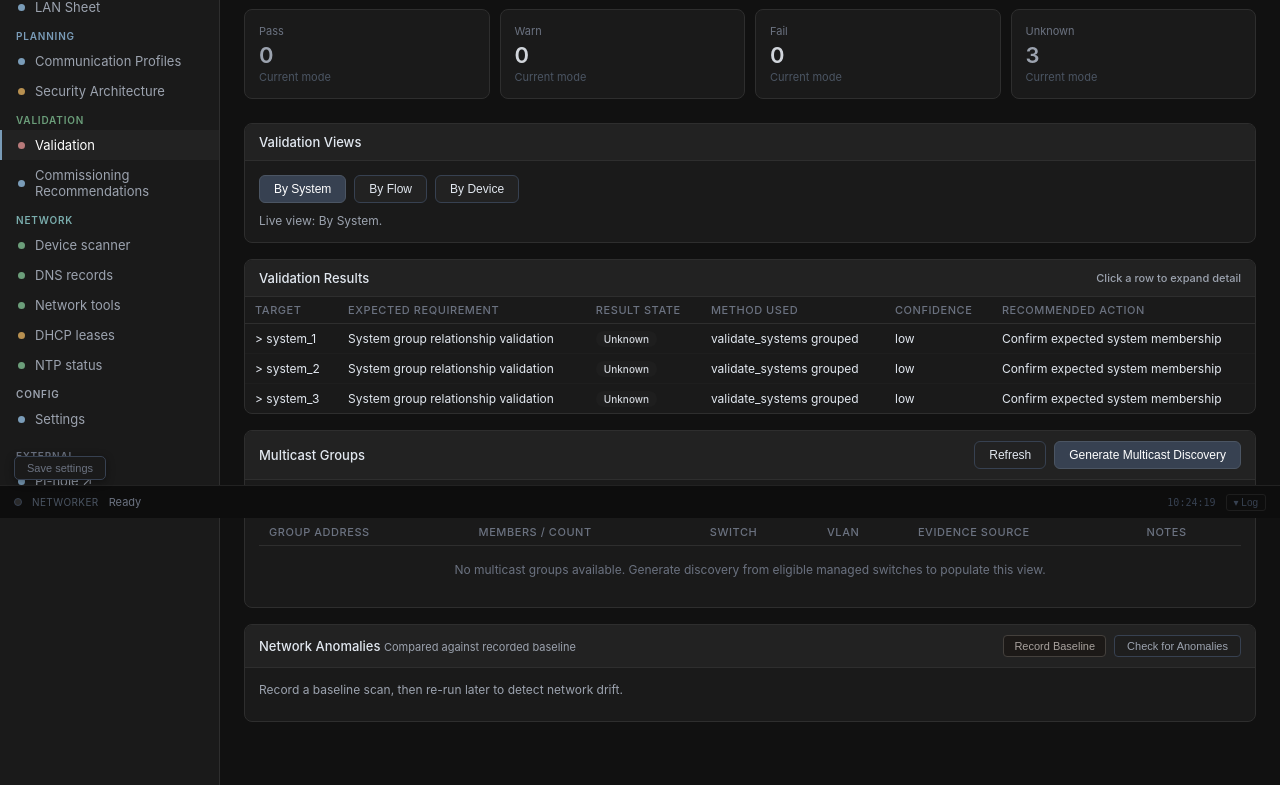
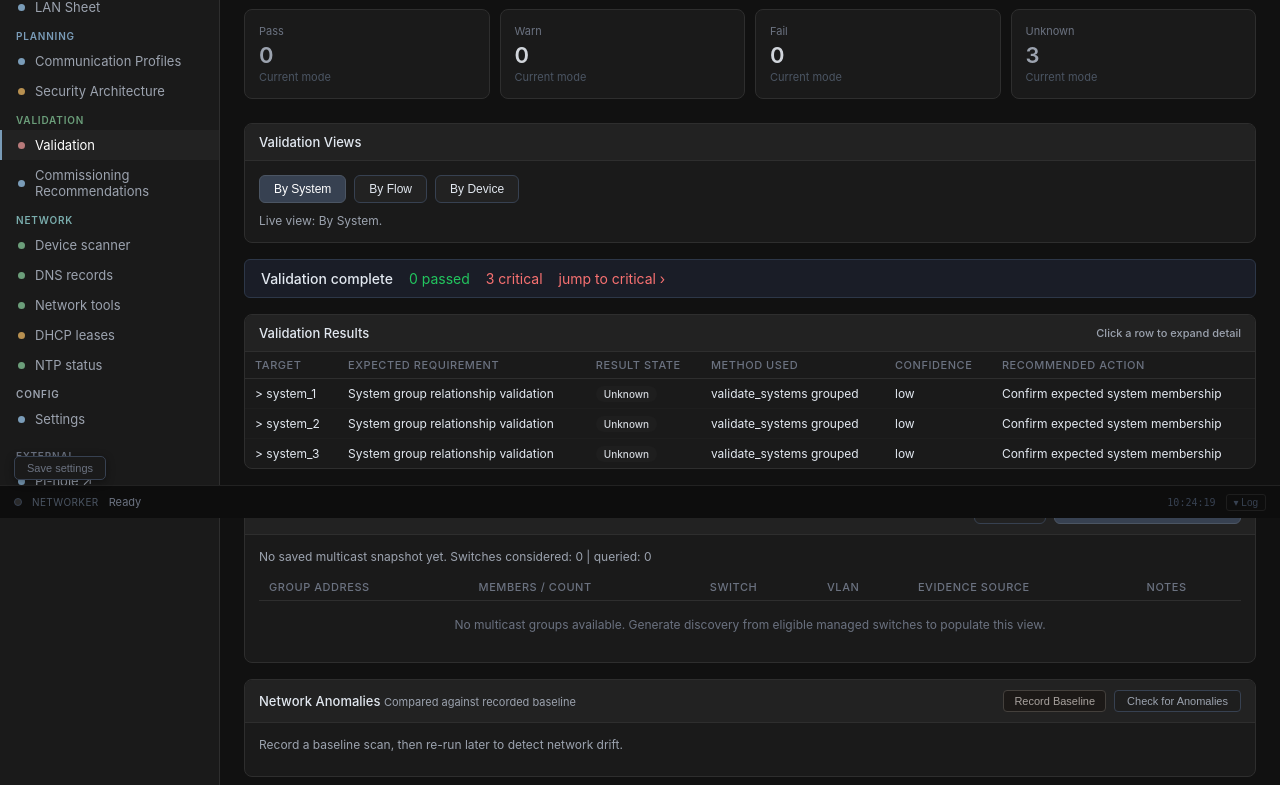
Before and after one commit to chriswarren85/NetPi, a Flask app: page /tools/validation in a window 1280 px wide. Shown: the part 282-1067 px from the top of the page. Run offline with Flask 3, Linux system fonts and the light colour scheme; data that the repository does not hold is empty; some libraries are stand-ins or nearby versions.

Commit message:
W23.2: Add severity-tiered validation output with summary bar
Adds additive severity/worst_severity fields to validation check results
in checks/validation.py (AV-critical ports and ping failures are
critical; other port/service failures are warning; passing checks
are info). Validation page now shows per-device severity badges
(🔴/🟡/🟢) alongside the existing status badge, a page-level summary
bar with pass/warning/critical counts + jump-to-critical link, and
per-check severity rows in the expanded detail panel.

Co-Authored-By: Claude Sonnet 4.6 <noreply@anthropic.com>

```diff
--- a/checks/validation.py
+++ b/checks/validation.py
@@ -71,6 +71,32 @@ CHECK_EXPANDERS = {
     "artnet": ["port:6454"],
     "sacn": ["port:5568"],
 }
+
+AV_CRITICAL_PORTS = {1710, 41794, 41795, 443, 80, 23, 50002, 2202, 22}
+
+
+def _classify_check_severity(check_name, status):
+    """Classify a validation check result by AV triage severity."""
+    if status == "pass":
+        return "info"
+    check = str(check_name or "").lower().strip()
+    if check == "ping":
+        return "critical"
+    port_num = None
+    for prefix in ("port:", "port_", "port ", "tcp:", "tcp_"):
+        if check.startswith(prefix):
+            try:
+                port_num = int(check[len(prefix):].split()[0])
+            except (ValueError, IndexError):
+                pass
+            break
+    if port_num is not None:
+        return "critical" if port_num in AV_CRITICAL_PORTS else "warning"
+    if check in ("http", "https", "http_title", "ssl"):
+        return "warning"
+    if "latency" in check:
+        return "warning"
+    return "info"
 
 
 def normalize_device_type(device_type):
@@ -989,6 +1015,17 @@ def run_validation(device):
                     }
                 ))
 
+    for _cr in results:
+        if "severity" not in _cr:
+            _cr["severity"] = _classify_check_severity(_cr.get("check"), _cr.get("status"))
+
+    _sev_rank = {"critical": 0, "warning": 1, "info": 2}
+    _worst = "info"
+    for _cr in results:
+        _s = _cr.get("severity") or "info"
+        if _sev_rank.get(_s, 2) < _sev_rank.get(_worst, 2):
+            _worst = _s
+
     service_map = {}
     http_details = {}
     ssh_banner = ""
@@ -1033,6 +1070,7 @@ def run_validation(device):
         ),
         "results": results,
         "overall": summarize_results(results),
+        "worst_severity": _worst,
     }
 
 
--- a/templates/validation.html
+++ b/templates/validation.html
@@ -53,6 +53,8 @@
     <div id="validation-view-note" style="margin-top:10px;font-size:12px;color:#9ca3af">Live view: By System.</div>
   </div>
 </div>
+
+<div id="validation-summary-bar" style="display:none;margin-bottom:16px"></div>
 
 <div class="panel">
   <div class="panel-header">
@@ -168,6 +170,70 @@ function statusBadge(status){
   return '<span class="badge badge-blue">Unknown</span>';
 }
 
+function severityBadge(worst){
+  const cfg = {
+    critical: { label: '🔴 Critical', color: '#f87171' },
+    warning:  { label: '\uD83D\DFE1 Warning',  color: '#f59e0b' },
+    info:     { label: '\uD83D\DFE2 Pass',     color: '#22c55e' },
+  };
+  const c = cfg[worst] || cfg.info;
+  return '<span style="color:' + c.color + ';font-size:0.8rem;white-space:nowrap">' + c.label + '</span>';
+}
+
+function buildCheckRows(results){
+  return (results || []).map(function(r){
+    const sev = r.severity || 'info';
+    const sevColor = sev === 'critical' ? '#f87171' : sev === 'warning' ? '#f59e0b' : '#94a3b8';
+    const stColor = r.status === 'pass' ? '#22c55e' : r.status === 'fail' ? '#f87171' : '#f59e0b';
+    return '<div style="display:flex;gap:8px;font-size:0.8rem;margin:2px 0;flex-wrap:wrap">'
+      + '<span style="color:' + sevColor + ';min-width:64px">' + escapeHtml(sev) + '</span>'
+      + '<span style="color:#94a3b8;min-width:80px">' + escapeHtml(r.check || '') + '</span>'
+      + '<span style="color:' + stColor + ';min-width:40px">' + escapeHtml(r.status || '') + '</span>'
+      + '<span style="color:#64748b">' + escapeHtml(r.detail || '') + '</span>'
+      + '</div>';
+  }).join('');
+}
+
+function buildValidationSummaryBar(results){
+  let critical = 0, warning = 0, pass = 0;
+  (results || []).forEach(function(r){
+    const w = r.worst_severity || 'info';
+    if(w === 'critical') critical++;
+    else if(w === 'warning') warning++;
+    else pass++;
+  });
+  const total = (results || []).length;
+  if(!total) return '';
+  const criticalLink = critical > 0
+    ? ' <a href="#" onclick="scrollToFirstCritical();return false"'
+      + ' style="color:#f87171;text-decoration:none">jump to critical ›</a>'
+    : '';
+  return '<div style="padding:10px 16px;border-radius:6px;font-size:0.875rem;'
+    + 'background:#1a1d27;border:1px solid #2d3748;'
+    + 'display:flex;align-items:center;gap:16px;flex-wrap:wrap">'
+    + '<span style="color:#e2e8f0;font-weight:500">Validation complete</span>'
+    + '<span style="color:#22c55e">' + pass + ' passed</span>'
+    + (warning > 0 ? '<span style="color:#f59e0b">' + warning + ' warning' + (warning !== 1 ? 's' : '') + '</span>' : '')
+    + (critical > 0 ? '<span style="color:#f87171">' + critical + ' critical</span>' : '')
+    + criticalLink
+    + '</div>';
+}
+
+function scrollToFirstCritical(){
+  const el = document.querySelector('[data-worst-severity="critical"]');
+  if(el) el.scrollIntoView({ behavior: 'smooth', block: 'start' });
+}
+
+function updateValidationSummaryBar(dataset){
+  const bar = document.getElementById('validation-summary-bar');
+  if(!bar) return;
+  const deviceResults = (dataset && dataset.validateAll && dataset.validateAll.results) || [];
+  if(!deviceResults.length){ bar.style.display = 'none'; return; }
+  const html = buildValidationSummaryBar(deviceResults);
+  bar.innerHTML = html;
+  bar.style.display = html ? 'block' : 'none';
+}
+
 function modePayload(mode){
   if(mode !== 'Restricted') return {};
   const vlans = (validationSettings && Array.isArray(validationSettings.vlans)) ? validationSettings.vlans : [];
@@ -222,6 +288,8 @@ function buildByDeviceRows(dataset){
         derived_from: 'POST /tools/api/validate_all',
         scope: item.ip || '',
         notes: checks ? (checks + ' check(s) evaluated.') : 'No checks returned for this device.',
+        worst_severity: item.worst_severity || 'info',
+        _rawDeviceResult: item,
       });
     });
     return rows;
@@ -445,6 +513,7 @@ function renderValidationRows(){
   const dataset = modeData[activeValidationMode] || {};
   const rows = getRowsForActiveView(dataset);
   updateModeCards(rows);
+  updateValidationSummaryBar(dataset);
 
   tbody.innerHTML = '';
   if(!rows.length){
@@ -455,11 +524,13 @@ function renderValidationRows(){
   rows.forEach((row, index) => {
     const tr = document.createElement('tr');
     tr.style.cursor = 'pointer';
+    if(row.worst_severity) tr.dataset.worstSeverity = row.worst_severity;
     const rowGlyph = expandedValidationIndex === index ? 'v ' : '> ';
+    const sevHtml = row.worst_severity ? (' ' + severityBadge(row.worst_severity)) : '';
     tr.innerHTML =
       '<td>' + escapeHtml(rowGlyph + row.target) + '</td>' +
       '<td>' + escapeHtml(row.expected_requirement) + '</td>' +
-      '<td>' + statusBadge(row.status) + '</td>' +
+      '<td>' + statusBadge(row.status) + sevHtml + '</td>' +
       '<td>' + escapeHtml(row.method_used) + '</td>' +
       '<td>' + escapeHtml(row.confidence) + '</td>' +
       '<td>' + escapeHtml(row.recommended_action) + '</td>';
@@ -474,6 +545,14 @@ function renderValidationRows(){
     tbody.appendChild(tr);
 
     if(expandedValidationIndex === index){
+      const rawChecks = row._rawDeviceResult && Array.isArray(row._rawDeviceResult.results)
+        ? row._rawDeviceResult.results : [];
+      const checkRowsHtml = rawChecks.length
+        ? '<div style="grid-column:1 / -1">'
+          + '<div style="font-size:10px;color:#9ca3af;text-transform:uppercase;letter-spacing:.02em;margin-bottom:4px">Check Detail</div>'
+          + buildCheckRows(rawChecks)
+          + '</div>'
+        : '';
       const detailTr = document.createElement('tr');
       detailTr.innerHTML =
         '<td colspan="6" style="padding:0;border-top:none;">'
@@ -485,6 +564,7 @@ function renderValidationRows(){
         + '<div><div style="font-size:10px;color:#9ca3af;text-transform:uppercase;letter-spacing:.02em">Confidence</div><div style="margin-top:2px;font-size:12px;color:#e5e7eb">' + escapeHtml(row.confidence) + '</div></div>'
         + '<div><div style="font-size:10px;color:#9ca3af;text-transform:uppercase;letter-spacing:.02em">Scope</div><div style="margin-top:2px;font-size:12px;color:#e5e7eb">' + escapeHtml(row.scope || '') + '</div></div>'
         + '<div style="grid-column:1 / -1"><div style="font-size:10px;color:#9ca3af;text-transform:uppercase;letter-spacing:.02em">Notes</div><div style="margin-top:2px;font-size:12px;color:#e5e7eb">' + escapeHtml(row.notes || '') + '</div></div>'
+        + checkRowsHtml
         + '</div></div></td>';
       tbody.appendChild(detailTr);
     }
```
